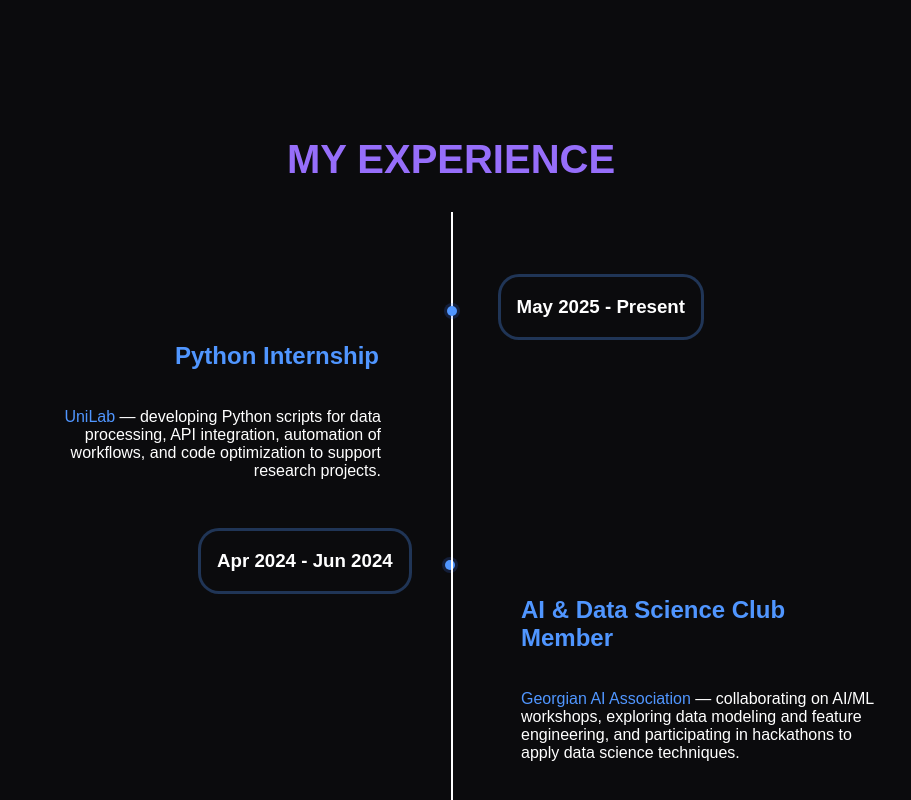
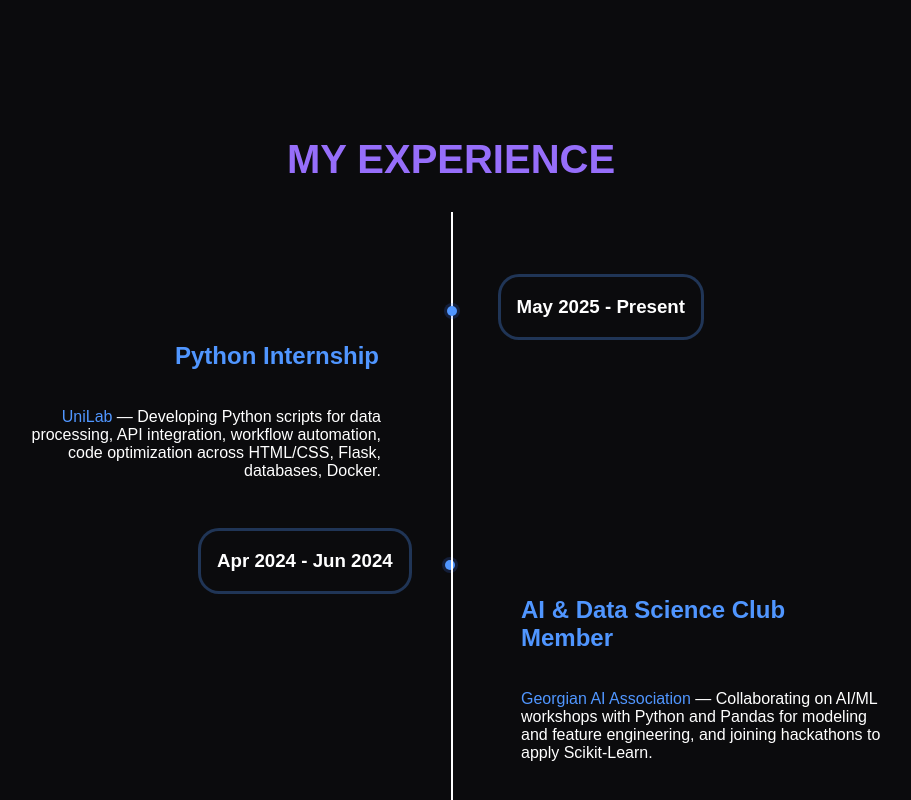
Before and after one commit to DavitEgoian/Portfolio-Website, a React (Create React App) app: page / in a window 1280 px wide. Shown: the part 9901-10701 px from the top of the page, without its empty margins (189-1100 px from the left). Built offline with nearby package versions, Linux system fonts and the light colour scheme; a web font is replaced by a local one.

Commit message:
Experience timeline text modified

```diff
--- a/src/data/experienceTimeline.js
+++ b/src/data/experienceTimeline.js
@@ -2,13 +2,13 @@ const educationTimeline = [
   {
     title: "Python Internship",
     highlighted: "UniLab",
-    desc: " — developing Python scripts for data processing, API integration, automation of workflows, and code optimization to support research projects.",
+    desc: " — Developing Python scripts for data processing, API integration, workflow automation, code optimization across HTML/CSS, Flask, databases, Docker.",
     date: "May 2025 - Present",
   },
   {
     title: "AI & Data Science Club Member",
     highlighted: "Georgian AI Association",
-    desc: " — collaborating on AI/ML workshops, exploring data modeling and feature engineering, and participating in hackathons to apply data science techniques.",
+    desc: " — Collaborating on AI/ML workshops with Python and Pandas for modeling and feature engineering, and joining hackathons to apply Scikit-Learn.",
     date: "Apr 2024 - Jun 2024",
   },
 ];
```
